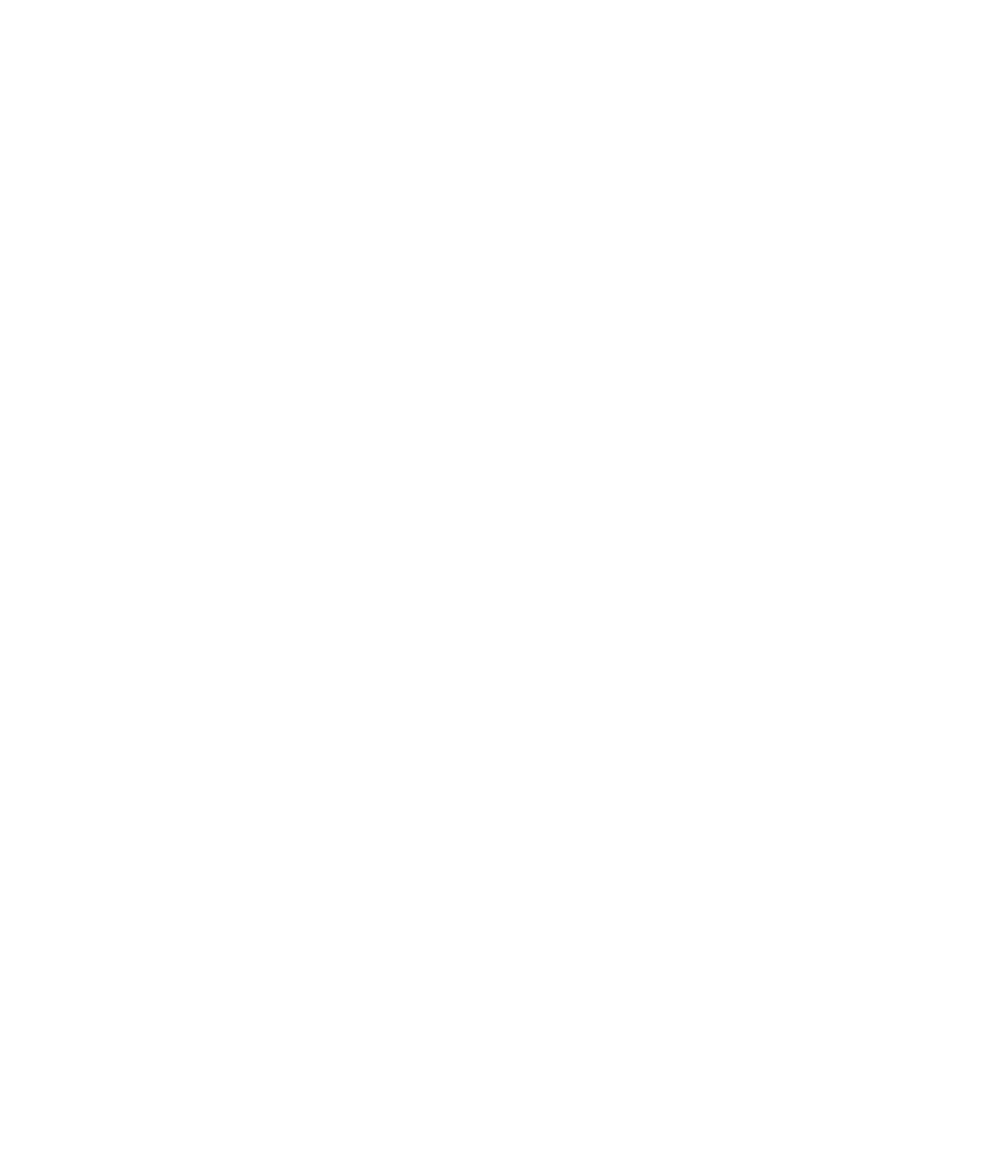
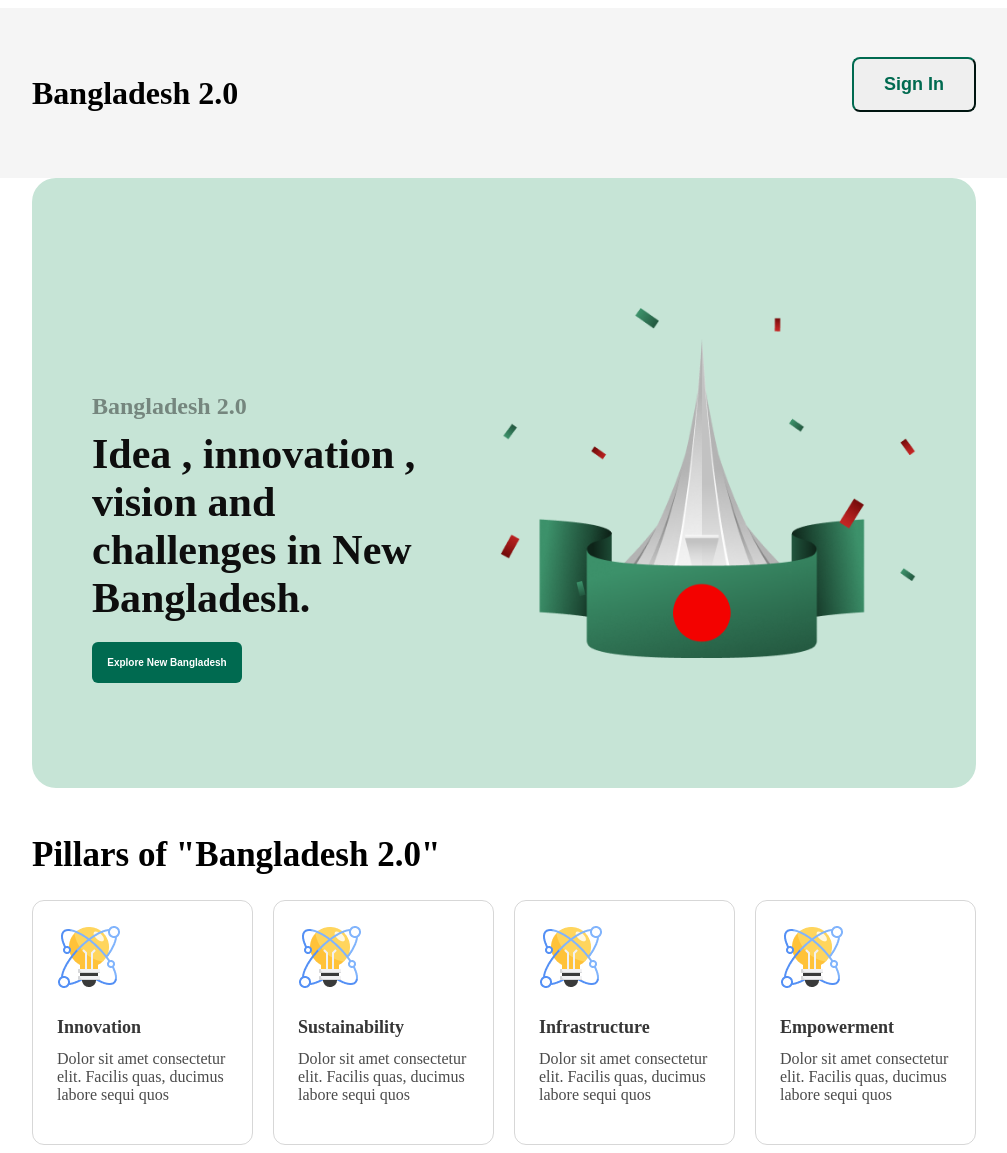
Before and after one commit to MdAbdusSubhan/my-assignment-1, a plain HTML site: page index.html in a window 1280 px wide. Shown: the whole page, without its empty margins (136-1143 px from the left). Before the commit the page ends 800 px from the top, so only its background shows below. Drawn offline with Linux system fonts and the light colour scheme.

Commit message:
added nav,idea and pillar section with style

```diff
--- a/index.html
+++ b/index.html
@@ -4,8 +4,55 @@
     <meta charset="UTF-8">
     <meta name="viewport" content="width=device-width, initial-scale=1.0">
     <title>Assignment 1</title>
+    <link rel="preconnect" href="https://fonts.googleapis.com">
+<link rel="preconnect" href="https://fonts.gstatic.com" crossorigin>
+<link href="https://fonts.googleapis.com/css2?family=Fira+Sans:ital,wght@0,100;0,200;0,300;0,400;0,500;0,600;0,700;0,800;0,900;1,100;1,200;1,300;1,400;1,500;1,600;1,700;1,800;1,900&family=Open+Sans:ital,wght@0,300..800;1,300..800&family=Work+Sans:ital,wght@0,100..900;1,100..900&display=swap" rel="stylesheet">
+<link rel="stylesheet" href="styles/style.css">
 </head>
-<body>
-    <header></header>
+<body class="work-sans-norma">
+    <header>
+        <nav class="header-nav">
+        <h4 class="header-title">Bangladesh 2.0</h4>
+        <div class="header-btn">
+        <button class="btn">Sign In</button>
+    </div>
+</nav>
+    </header>
+    <main>
+        <section class="idea">
+            <div class="idea-container">
+                <h4 class="idea-title">Bangladesh 2.0</h4>
+                <p class="idea-description">Idea , innovation ,
+                    vision and challenges in New Bangladesh.</p>
+                    <button class="idea-btn">Explore New Bangladesh</button>
+            </div>
+            <img class="idea-img" src="assets/hero.png" alt="">
+        </section>
+        <section class="pillars">
+            <h4 class="pillars-title">Pillars of "Bangladesh 2.0"</h4>
+            <div class="pillars-container">
+                <div class="pillar-child">
+                    <img src="assets/card-icon.png" alt="">
+                    <h5 class="pillars-name">Innovation</h5>
+                    <p class="pillars-description">Dolor sit amet consectetur elit. Facilis quas, ducimus labore sequi quos </p>
+                </div>
+                <div class="pillar-child">
+                    <img src="assets/card-icon.png" alt="">
+                    <h5 class="pillars-name">Sustainability</h5>
+                    <p class="pillars-description">Dolor sit amet consectetur elit. Facilis quas, ducimus labore sequi quos </p>
+                </div>
+                <div class="pillar-child">
+                    <img src="assets/card-icon.png" alt="">
+                    <h5 class="pillars-name">Infrastructure</h5>
+                    <p class="pillars-description">Dolor sit amet consectetur elit. Facilis quas, ducimus labore sequi quos </p>
+                </div>
+                <div class="pillar-child">
+                    <img src="assets/card-icon.png" alt="">
+                    <h5 class="pillars-name">Empowerment</h5>
+                    <p class="pillars-description">Dolor sit amet consectetur elit. Facilis quas, ducimus labore sequi quos </p>
+                </div>
+            </div>
+        </section>
+    </main>
 </body>
 </html>
--- a/styles/style.css
+++ b/styles/style.css
@@ -1,5 +1,113 @@
-*{
-    background-color: RGB:
 
-    rgba(245,245,245,255);
+.work-sans-normal {
+    font-family: "Work Sans", serif;
+    font-optical-sizing: auto;
+    font-style: normal;
+  }
+
+/* nav styles */
+
+.header-nav{
+    display: flex;
+    justify-content: space-between;
+    padding: 24px 160px;
+    background-color: #F5F5F5;
 }
+.header-title{
+    font-size: 32px;
+    font-weight: bold;
+    color: 0E0E0E;
+}
+.header-btn{
+    margin-top: ;
+}
+.btn{
+    padding: 15px 30px;
+    border-radius: 8px;
+    border-color: #006A50;
+    font-size: 18px;
+    font-weight: 600;
+    color: #006A50;
+    margin-top: 25px;
+}
+
+/* main style */
+main{
+    max-width: 1280px;
+    margin: 0px 160px;
+}
+
+/* idea section style */
+.idea{
+    height: 450px;
+    background-color: #C6E4D6;
+    display: flex;
+    padding: 80px 60px;
+    gap: 50px;
+    border-radius: 24px;
+    justify-content: center;
+    align-items: center;
+}
+.idea-title{
+    font-size: 24px;
+    font-weight: bold;
+    color: #0e0e0e70;
+    margin-bottom: 0;
+}
+
+.idea-description{
+    font-size: 42px;
+    font-weight: bold;
+    color: #0E0E0E;
+    margin: 10px 0 20px 0;
+}
+.idea-container{
+    width: 622px;
+    height: 326px;
+    margin-top: 10%;
+}
+.idea-img{
+    width: 474px;
+    height: 350px;
+}
+.idea-btn{
+    width: 150px;
+    font-size: 10px;
+    font-weight: 600;
+    padding: 15px 10px;
+    background-color: #006A50;
+    border: none;
+    border-radius: 6px;
+    color: white;
+    margin-top: 0;
+}
+/* pillars section styles */
+.pillars-title{
+    font-size: 35px;
+    font-weight: bold;
+    margin-bottom: 25px;
+}
+.pillars-container{
+    display: flex;
+    justify-content: space-around;
+    gap: 20px;
+}
+.pillar-child{
+    border: 1px solid;
+    border-color: #0e0e0e2a;
+    border-radius: 12px;
+    padding: 24px 24px;
+}
+.pillars-name{
+    font-size: 18px;
+    font-weight: bold;
+    color: #0e0e0ed5;
+    margin: 24px 0 12px 0;
+}
+.pillars-description{
+    color:#0e0e0ebe;
+    margin-top: 0;
+}
+.pillars img{
+    margin-bottom: 0;
+}
```
